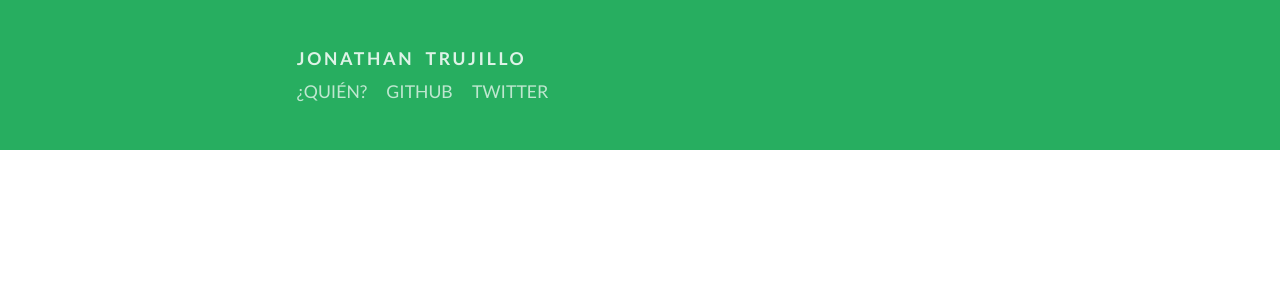
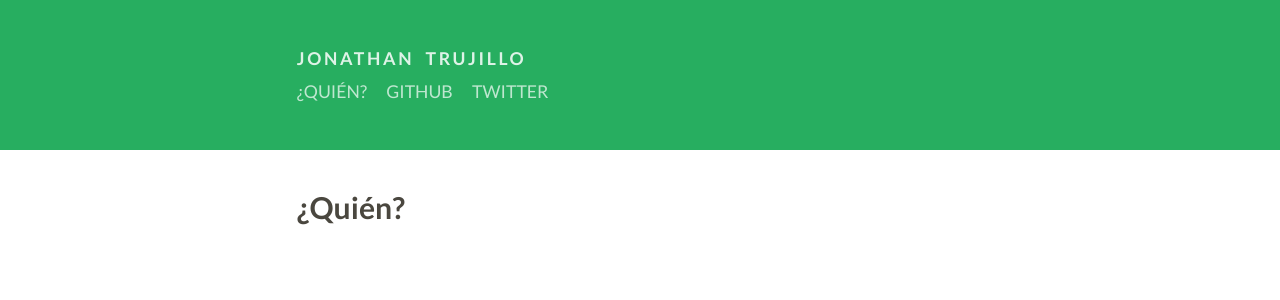
Before and after one commit to albertogg/jonotrujillo.github.io, a Jekyll site: the page built from quien.md, in a window 1280 px wide. Shown: the top 300 px of the page. Built offline with Jekyll 4.4.1, drawn with Linux system fonts in a browser that asks for light colours; Markdown is read by kramdown in place of the engine named in the settings.

Commit message:
corrected title

```diff
--- a/quien.md
+++ b/quien.md
@@ -1,4 +1,4 @@
 ---
-layout: default
-title: Jonathan Trujillo
+layout: page
+title: ¿Quién?
 ---
```
